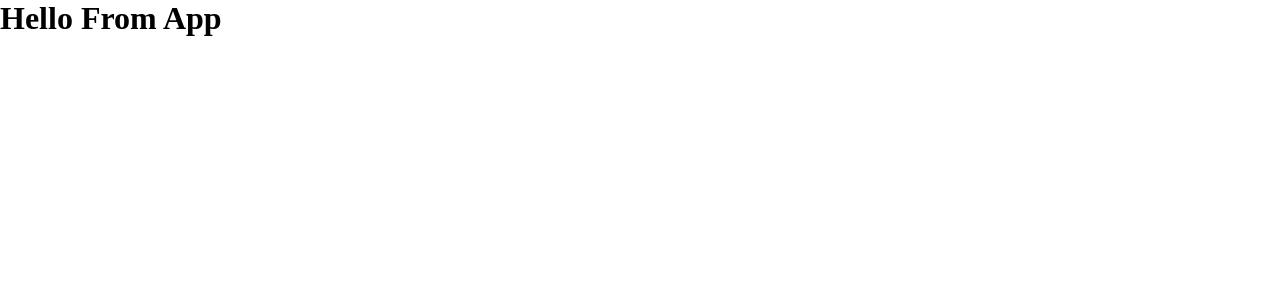
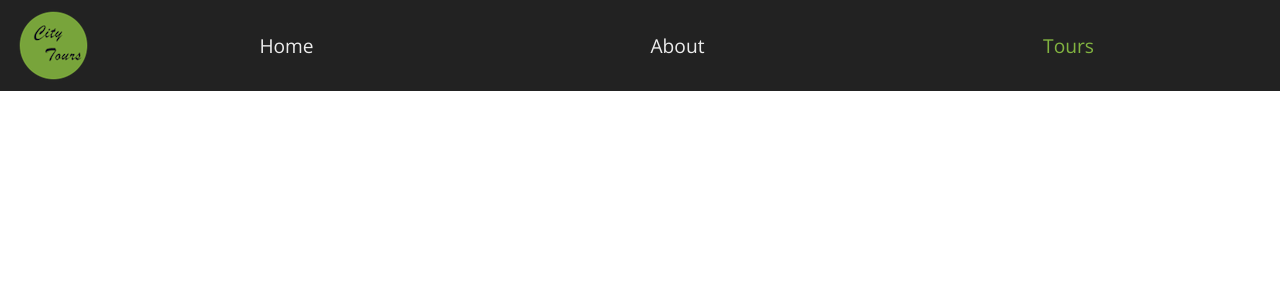
Before and after one commit to BigHeadliner/City-Tours, a React (Create React App) app: page / in a window 1280 px wide. Shown: the top 300 px of the page. Built offline with nearby package versions, Linux system fonts and the light colour scheme.

Commit message:
Navbar component done

```diff
--- a/src/App.js
+++ b/src/App.js
@@ -1,9 +1,10 @@
 import React, {Component} from "react";
+import Navbar from './components/Navbar/Navbar'
 import './App.scss';
 
 function App() {
 
-  return <h1>Hello From App</h1>
+  return <Navbar />
 
 }
 
--- /dev/null
+++ b/src/components/Navbar/Navbar.js
@@ -0,0 +1,23 @@
+import React from 'react'
+import './Navbar.scss'
+import logo from '../../logo.png'
+
+export default function Navbar() {
+    return (
+        <nav className='navbar'>
+            <img src={logo} alt='city tours logo' />
+            <ul className='nav-links'>
+                <li>
+                    <a href='/' className='nav-link'>home</a>
+                </li>
+                <li>
+                    <a href='/' className='nav-link'>about</a>
+                </li>
+                <li>
+                    <a href='/' className='nav-link active'>tours</a>
+                </li>
+            </ul>
+
+        </nav>
+    )
+}
--- /dev/null
+++ b/src/components/Navbar/Navbar.scss
@@ -0,0 +1,29 @@
+@import '../../index.scss';
+
+.navbar {
+    background: $mainBlack;
+    padding: 0.5rem 1rem;
+    display: grid;
+    grid-template-columns: auto 1fr;
+}
+
+.nav-links {
+    align-self: center;
+    list-style-type: none;
+    display: grid;
+    grid-template-columns: repeat(3, 1fr);
+    text-align: center;
+}
+.nav-link{
+   color:$mainGrey;
+   text-transform:capitalize;
+   text-decoration:none;
+   font-size:1.2rem;
+   transition:all 0.3s linear;
+   &:hover{
+     color:$mainGreen;
+   }
+}
+.active {
+    color:$mainGreen;
+}
--- a/src/index.scss
+++ b/src/index.scss
@@ -3,3 +3,15 @@
     padding:0;
     box-sizing:border-box;
 }
+
+ /*colors*/
+$mainBlack:#222;
+$mainGreen:#82b340;
+$mainWhite:#fff;
+$mainGrey:#ececec;
+
+body{
+  background:$mainWhite;
+  color:$mainBlack;
+  font-family: 'Open Sans', sans-serif;
+}
```
Also changed, not shown: src/logo.png (added).
